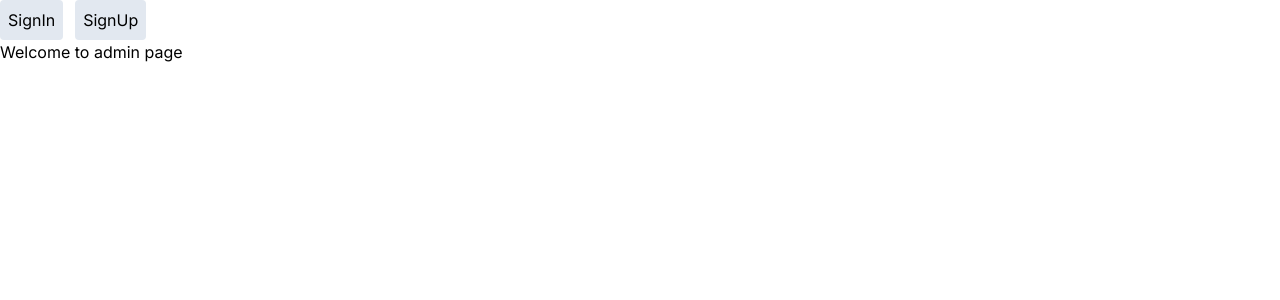
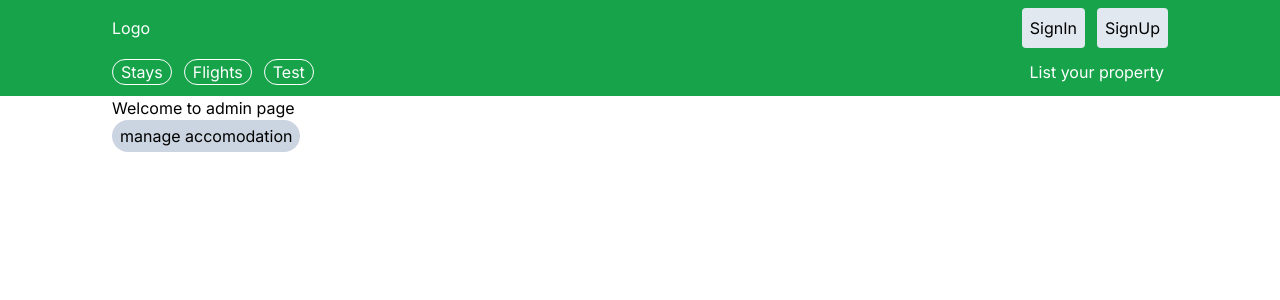
Before and after one commit to anggspradivts/hotel-booking-app, a Next.js app: page /admin in a window 1280 px wide. Shown: the top 300 px of the page. Built offline with nearby package versions, Linux system fonts and the light colour scheme; no server answers.

Commit message:
some fixes n add

```diff
--- a/app/(routes)/admin/page.tsx
+++ b/app/(routes)/admin/page.tsx
@@ -1,7 +1,12 @@
 const AdminPage = () => {
   return (
-    <div>
+    <div className="px-28">
       Welcome to admin page
+      <div>
+        <button className="px-2 py-1 bg-slate-300 rounded-full">
+          manage accomodation
+        </button>
+      </div>
     </div>
    );
 }
--- /dev/null
+++ b/app/(routes)/partner/list-property/page.tsx
@@ -0,0 +1,9 @@
+const ListAPropertyPage = () => {
+  return (
+    <div className="px-28">
+
+    </div>
+   );
+}
+
+export default ListAPropertyPage;
--- /dev/null
+++ b/app/(routes)/partner/page.tsx
@@ -0,0 +1,56 @@
+"use client";
+import axios from "axios";
+import { useRouter } from "next/navigation";
+import { useEffect, useState } from "react";
+import toast from "react-hot-toast";
+
+const PartnerLandingPage = () => {
+  const [isPartner, setIsPartner] = useState(false);
+  const router = useRouter();
+
+  useEffect(() => {
+    const fetchUser = async () => {
+      try {
+        const res = await axios.get("/api/auth/user");
+        const { role } = res.data;
+        if (role === "PARTNER") {
+          setIsPartner(true);
+        }
+      } catch (error) {
+        console.log("Something went wrong");
+      }
+    };
+    fetchUser();
+  });
+
+  const handleClick = async () => {
+    try {
+      const res = await axios.post("/api/partner-register");
+      router.push("/partner/list-property");
+      toast.success(res.data.message);
+      setIsPartner(true);
+    } catch (error) {
+      console.log("Something went wrong");
+    }
+  };
+
+  return (
+    <div className="px-28">
+      Be a partner
+      {isPartner ? (
+        <button
+          onClick={() => router.push("/partner/property-type")}
+          className="p-1 bg-slate-200 rounded"
+        >
+          List a property
+        </button>
+      ) : (
+        <button onClick={handleClick} className="p-1 bg-slate-200 rounded">
+          Get started
+        </button>
+      )}
+    </div>
+  );
+};
+
+export default PartnerLandingPage;
--- /dev/null
+++ b/app/(routes)/partner/property-type/page.tsx
@@ -0,0 +1,36 @@
+const PropertyTypePage = () => {
+  const propertyType = [
+    {
+      id: 1,
+      type: "hotel",
+      name: "Hotel",
+    },
+    {
+      id: 2,
+      type: "villa",
+      name: "Villa",
+    },
+    {
+      id: 3,
+      type: "appartment",
+      name: "Appartment",
+    },
+  ];
+
+  return (
+    <div className="md:px-28">
+      <div className="flex justify-center items-center h-20">
+        <h1>What type is your property</h1>
+      </div>
+      <div className="grid grid-cols-3">
+        {propertyType.map((prop, index) => (
+          <div className="flex items-center justify-center">
+            <button className="h-24 w-44 bg-slate-300">{prop.name}</button>
+          </div>
+        ))}
+      </div>
+    </div>
+  );
+};
+
+export default PropertyTypePage;
--- a/app/_components/Navbar.tsx
+++ b/app/_components/Navbar.tsx
@@ -2,15 +2,60 @@
 
 import UserAvatar from "@/components/user-avatar";
 import axios from "axios";
-import { useRouter } from "next/navigation";
+import clsx from "clsx";
+import { usePathname, useRouter } from "next/navigation";
 import { useEffect, useState } from "react";
 import toast from "react-hot-toast";
 
 const Navbar = () => {
+  const router = useRouter();
+  const pathname = usePathname();
+  const navRoute = [
+    { name: "Stays", route: "/" },
+    { name: "Flights", route: "/flights" },
+    { name: "Test" },
+  ];
 
   return (
-    <div>
-      <UserAvatar />
+    <div
+      className={clsx(
+        "bg-green-600 text-white px-28 p-1",
+        "grid grid-cols-1 h-24",
+        ""
+      )}
+    >
+      <div className="flex items-center justify-between">
+        <div className="flex">
+          <p>Logo</p>
+        </div>
+        <div className="flex">
+          <UserAvatar />
+        </div>
+      </div>
+      <div className="flex items-center justify-between">
+        {!pathname.startsWith("/partner") && (
+          <>
+            <div className="space-x-3">
+              {navRoute.map((route, index) => (
+                <button
+                  className={clsx("px-2", "border border-white rounded-full")}
+                >
+                  {route.name}
+                </button>
+              ))}
+            </div>
+            <button
+              onClick={() => router.push("/partner")}
+              className={clsx(
+                "hover:bg-black hover:bg-opacity-10",
+                "p-1 rounded"
+              )}
+            >
+              List your property
+            </button>
+          </>
+        )}
+      </div>
     </div>
   );
 };
--- a/app/api/auth/sign-in/route.ts
+++ b/app/api/auth/sign-in/route.ts
@@ -20,7 +20,7 @@ export async function POST(
       return NextResponse.json({ message: "Invalid email or password" }, { status: 401 });
     }
 
-    const token = await signToken({ email: checkUser.email });
+    const token = await signToken({ email: checkUser.email, role: checkUser.role });
 
     const serializedCookie = serialize('token', token, {
       httpOnly: true, //token is not accessible from client side if "true"
--- a/app/api/auth/sign-up/route.ts
+++ b/app/api/auth/sign-up/route.ts
@@ -31,7 +31,7 @@ export async function POST(
       }
     });
 
-    const token = await signToken({ email: createUser.email });
+    const token = await signToken({ email: createUser.email, role: createUser.role });
 
     const serializedCookie = serialize('token', token, {
       httpOnly: true,
--- /dev/null
+++ b/app/api/partner-register/route.ts
@@ -0,0 +1,64 @@
+import { db } from "@/lib/db";
+import { verifyToken } from "@/utils/jwt";
+import { isTokenExpired } from "@/utils/token-validity";
+import { parse } from "cookie";
+import { NextResponse } from "next/server";
+
+export async function POST(
+  req: Request
+) {
+  try {
+    const cookies = parse(req.headers.get("cookie") || (""));
+    const token = cookies.token;
+    const tokenExpired = isTokenExpired(token)
+
+    if (!token) {
+      return NextResponse.json(
+      {
+        error: "auth-0001",
+        message: "Unauthorized",
+        detail: "The token is not existed in the cookies"
+      }, { status: 401 })
+    }
+
+    const decodedToken = await verifyToken(token) as { payload: { email: string } } | string;
+    if (!decodedToken) {
+      return NextResponse.json({ message: "Invalid anjay" }, { status: 401 });
+    }
+
+    let userEmail: string | null = null;
+    if (typeof decodedToken === 'object') {
+      userEmail = decodedToken.payload.email;
+    }
+
+    if (!userEmail) {
+      return NextResponse.json({ message: 'Invalid token' }, { status: 401 });
+    };
+
+    const user = await db.user.findUnique({
+      where: {
+        email: userEmail
+      },
+    });
+    if (!user) {
+      return NextResponse.json({ message: 'User not found' }, { status: 404 });
+    }
+    if (user.role === "ADMIN") {
+      return NextResponse.json({ message: "Method not allowed" }, { status: 403 })
+    }
+
+    const updateUser = await db.user.update({
+      where: {
+        email: user.email
+      },
+      data: {
+        role: "PARTNER"
+      }
+    })
+
+    const response = NextResponse.json({ message: "Successfully be a partner" }, { status: 200 });
+    return response
+  } catch (error) {
+    console.log("[ERR_PARTNER_REGISTER]", error)
+  }
+}
--- a/components/user-avatar.tsx
+++ b/components/user-avatar.tsx
@@ -1,7 +1,8 @@
 import { isTokenExpired } from "@/utils/token-validity";
 import axios from "axios";
+import clsx from "clsx";
 import { cookies } from "next/headers";
-import { useRouter } from "next/navigation";
+import { usePathname, useRouter } from "next/navigation";
 import { useEffect, useState } from "react";
 import toast from "react-hot-toast";
 
@@ -13,6 +14,9 @@ const UserAvatar = () => {
   const [loading, setLoading] = useState<boolean>(true);
 
   const router = useRouter();
+  const pathname = usePathname();
+
+  const isAdminPage = pathname.startsWith("/admin");
 
   const handleLogOut = async () => {
     try {
@@ -29,7 +33,7 @@ const UserAvatar = () => {
   const handleErrorResponse = (error: any) => {
     if (error.response && error.response.data) {
       const responseStatus = error.response.data.message;
-      console.log(responseStatus)
+      console.log(responseStatus);
     } else {
       toast.error("Something went wrong");
     }
@@ -42,7 +46,7 @@ const UserAvatar = () => {
         const { email, name, role } = res.data;
         setEmail(email);
         setName(name);
-        console.log()
+        console.log(role);
         if (role === "ADMIN") {
           setIsAdmin(true);
         }
@@ -59,13 +63,16 @@ const UserAvatar = () => {
     return <div>Loading...</div>;
   }
 
-
   return (
     <div className="">
       {name ? (
         <div className="">
           <span
-            className="px-3 p-1 rounded-full bg-slate-500 text-white"
+            className={clsx(
+              "px-3 p-1 rounded-full bg-slate-500 text-white",
+              "hover:bg-slate-400",
+              "transition-all duration-100"
+            )}
             onMouseEnter={() => setIsHovered(true)}
             onMouseLeave={() => setIsHovered(false)}
           >
@@ -75,7 +82,10 @@ const UserAvatar = () => {
             <div
               onMouseEnter={() => setIsHovered(true)}
               onMouseLeave={() => setIsHovered(false)}
-              className="absolute flex flex-col bg-white border border-slate-400 p-2 rounded-lg"
+              className={clsx(
+                "bg-white border text-black",
+                "right-20 absolute flex flex-col space-y-2 p-2 rounded-lg"
+              )}
             >
               <span>name: {name}</span>
               <span>email:{email}</span>
@@ -85,10 +95,20 @@ const UserAvatar = () => {
               >
                 Logout
               </button>
-              {isAdmin && (
-                <span className="text-center bg-slate-500 text-white p-1 rounded">
+              {isAdmin && isAdminPage ? (
+                <button
+                  onClick={() => router.push("/")}
+                  className="text-center bg-slate-500 text-white p-1 rounded"
+                >
+                  Exit Admin Mode
+                </button>
+              ) : (
+                <button
+                  onClick={() => router.push("/admin")}
+                  className="text-center bg-slate-500 text-white p-1 rounded"
+                >
                   Admin Mode
-                </span>
+                </button>
               )}
             </div>
           )}
@@ -97,13 +117,19 @@ const UserAvatar = () => {
         <div className="space-x-3">
           <button
             onClick={() => router.push("sign-in")}
-            className="bg-slate-200 p-2 rounded"
+            className={clsx(
+              "bg-slate-200 p-2 rounded text-black",
+              "hover:bg-slate-300"
+            )}
           >
             SignIn
           </button>
           <button
             onClick={() => router.push("sign-up")}
-            className="bg-slate-200 p-2 rounded"
+            className={clsx(
+              "bg-slate-200 p-2 rounded text-black",
+              "hover:bg-slate-300"
+            )}
           >
             SignUp
           </button>
--- a/middleware.ts
+++ b/middleware.ts
@@ -10,9 +10,10 @@ export async function middleware(req: NextRequest) {
     return NextResponse.json({ message: 'Unauthorized' }, { status: 401 });
   }
 
-  const decodedToken = await verifyToken(token) as { role: string };
+  const decodedToken = await verifyToken(token) as { payload: { role: string } };
+  console.log("decc", decodedToken)
 
-  if (!decodedToken || decodedToken.role !== 'ADMIN') {
+  if (!decodedToken || decodedToken.payload.role !== 'ADMIN') {
     const url = req.nextUrl.clone();
     url.pathname = '/forbidden';
     url.searchParams.set('message', 'You do not have permission to access this page');
```
Also changed, not shown: 1 other file (tests, documents, lock files or other folders).
